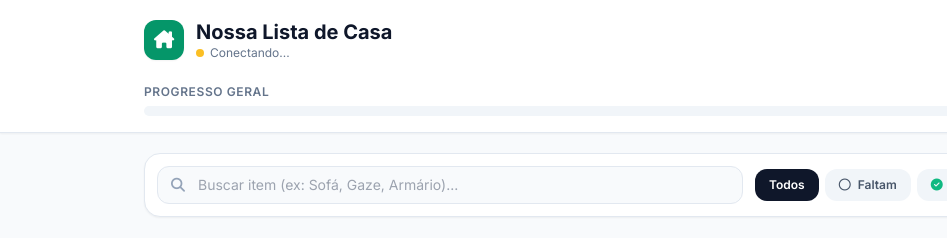
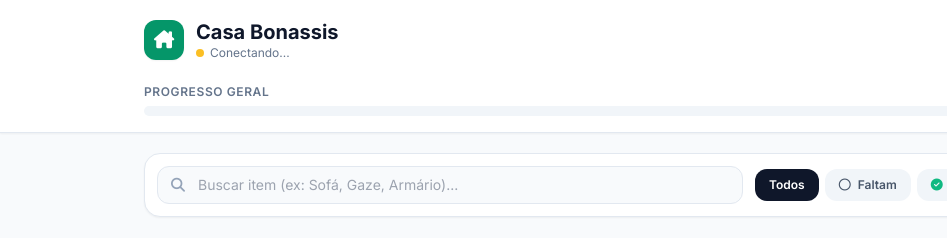
Before and after one commit to Sobayaki1/Casa, a plain HTML site: page index.html in a window 1280 px wide. Shown: the top 238 px of the page, 0-947 px from the left. Drawn offline with nearby package versions, Linux system fonts and the light colour scheme; no server answers.

Commit message:
Change title from 'Nossa Lista de Casa' to 'Casa Bonassis'

```diff
--- a/index.html
+++ b/index.html
@@ -50,7 +50,7 @@
                         <i class="fa-solid fa-house-chimney text-lg"></i>
                     </div>
                     <div>
-                        <h1 class="text-xl font-bold text-slate-900 leading-tight">Nossa Lista de Casa</h1>
+                        <h1 class="text-xl font-bold text-slate-900 leading-tight">Casa Bonassis</h1>
                         <p class="text-xs text-slate-500 flex items-center gap-1.5">
                             <span id="connection-status" class="inline-block w-2 h-2 rounded-full bg-amber-400"></span>
                             <span id="connection-text">Conectando...</span>
```
